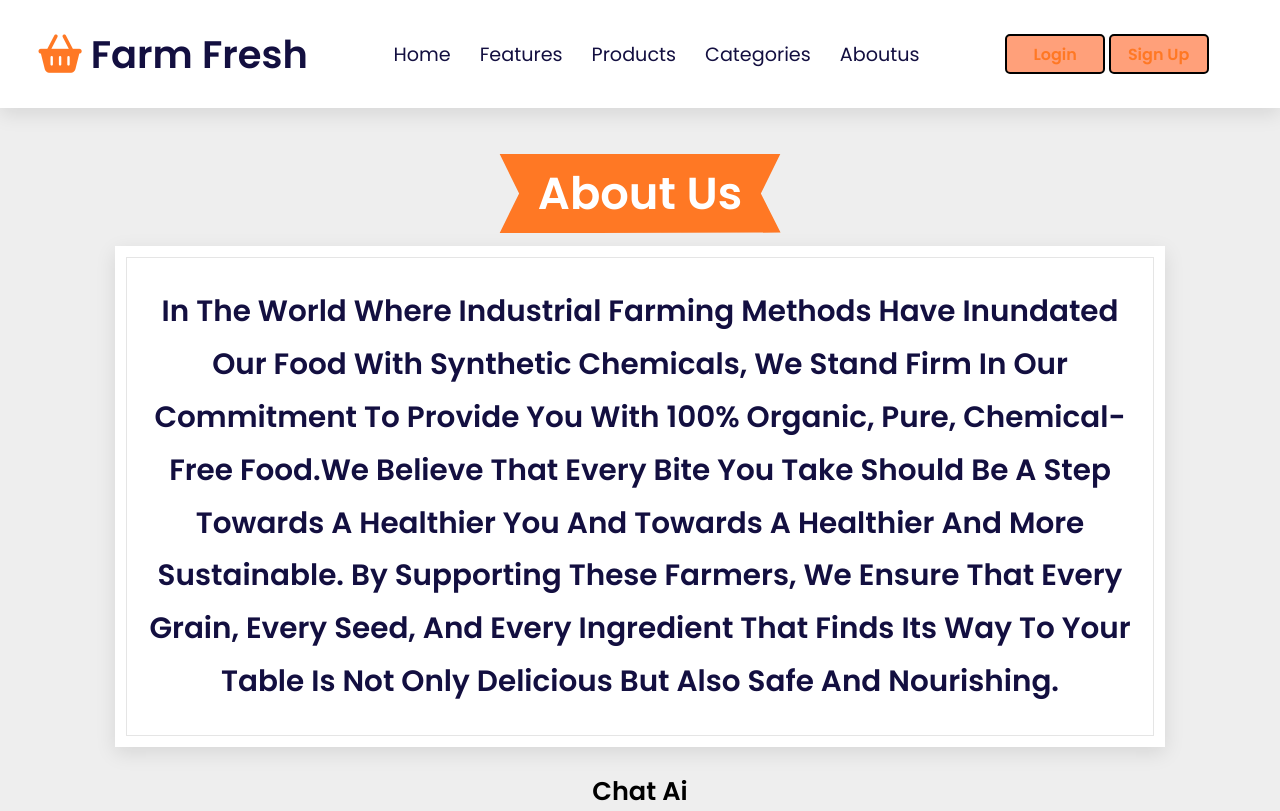
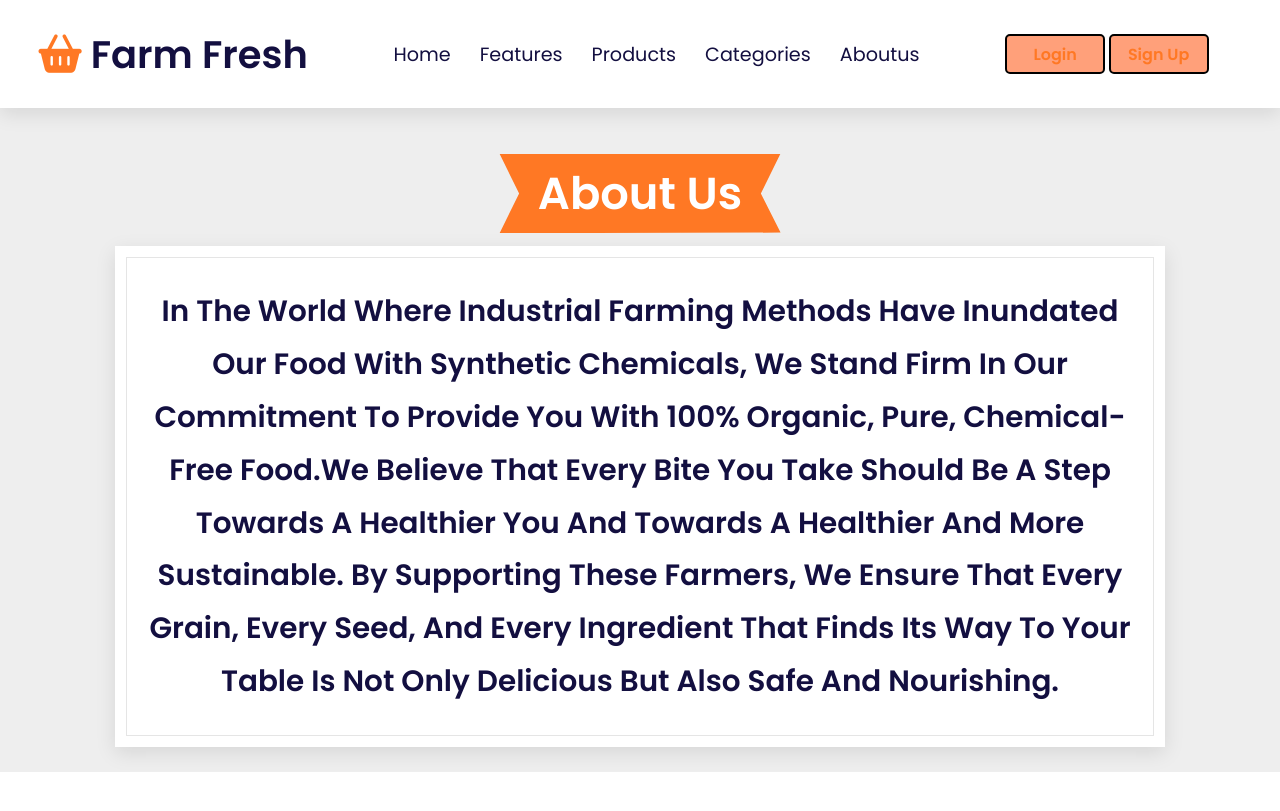
Before and after one commit to DeviKumaran49/Farm-Fresh, a Flask app: page /Aboutus.html in a window 1280 px wide. Shown: the top 811 px of the page. Run offline with Flask 3, Linux system fonts and the light colour scheme.

Commit message:
Update Aboutus.html

```diff
--- a/templates/Aboutus.html
+++ b/templates/Aboutus.html
@@ -50,9 +50,6 @@
 
     </section>
 
-    <h1><center>Chat Ai</center></h1>
-
-<iframe src='https://webchat.botframework.com/embed/FarmAI-bot?s=DovCphi4ltM.UopC_4NxqJeO6Se2JIY07aTthUCc6xlc-cisH_gTb_k'  style='min-width: 400px; width: 100%; min-height: 500px;'></iframe>
 
 
 
```
